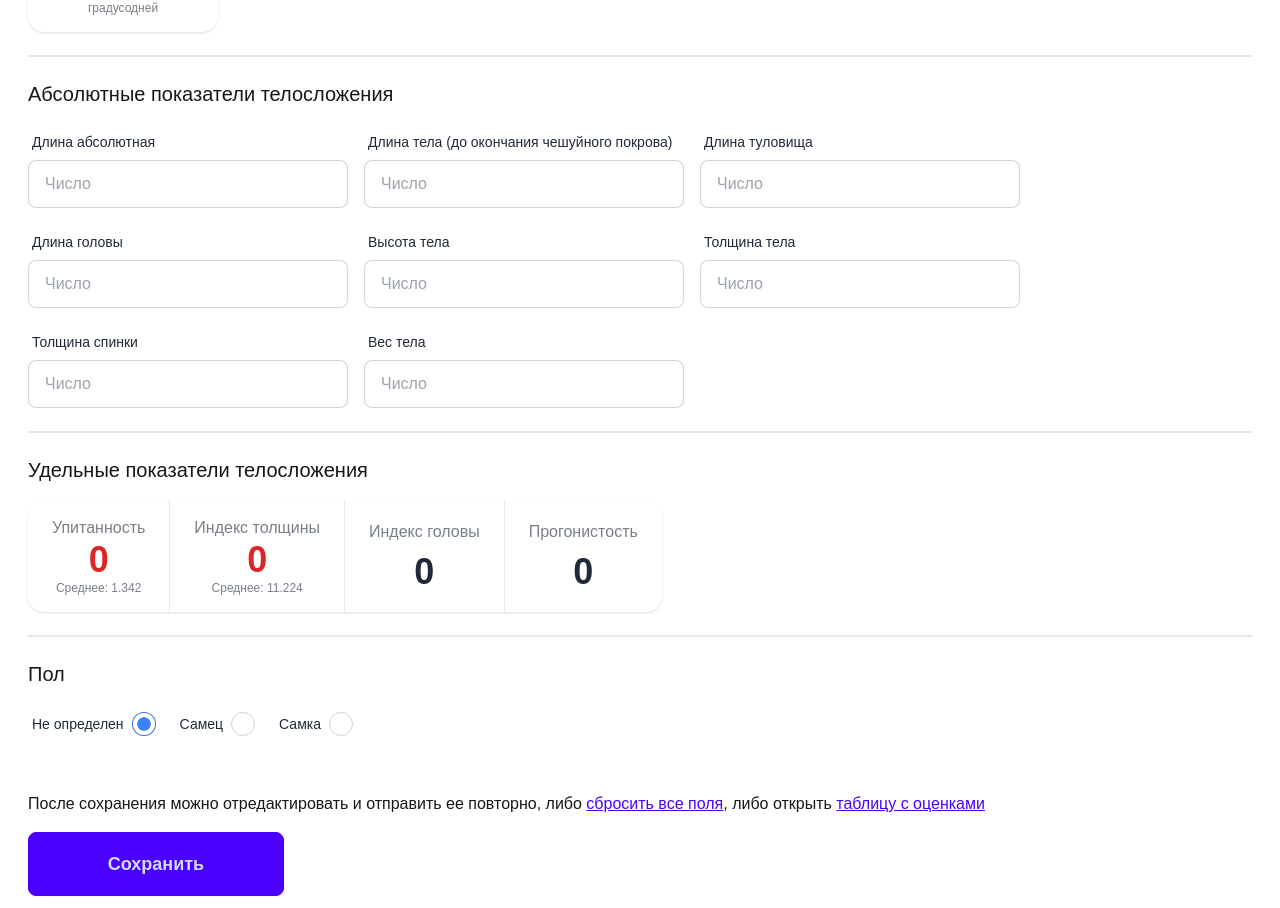
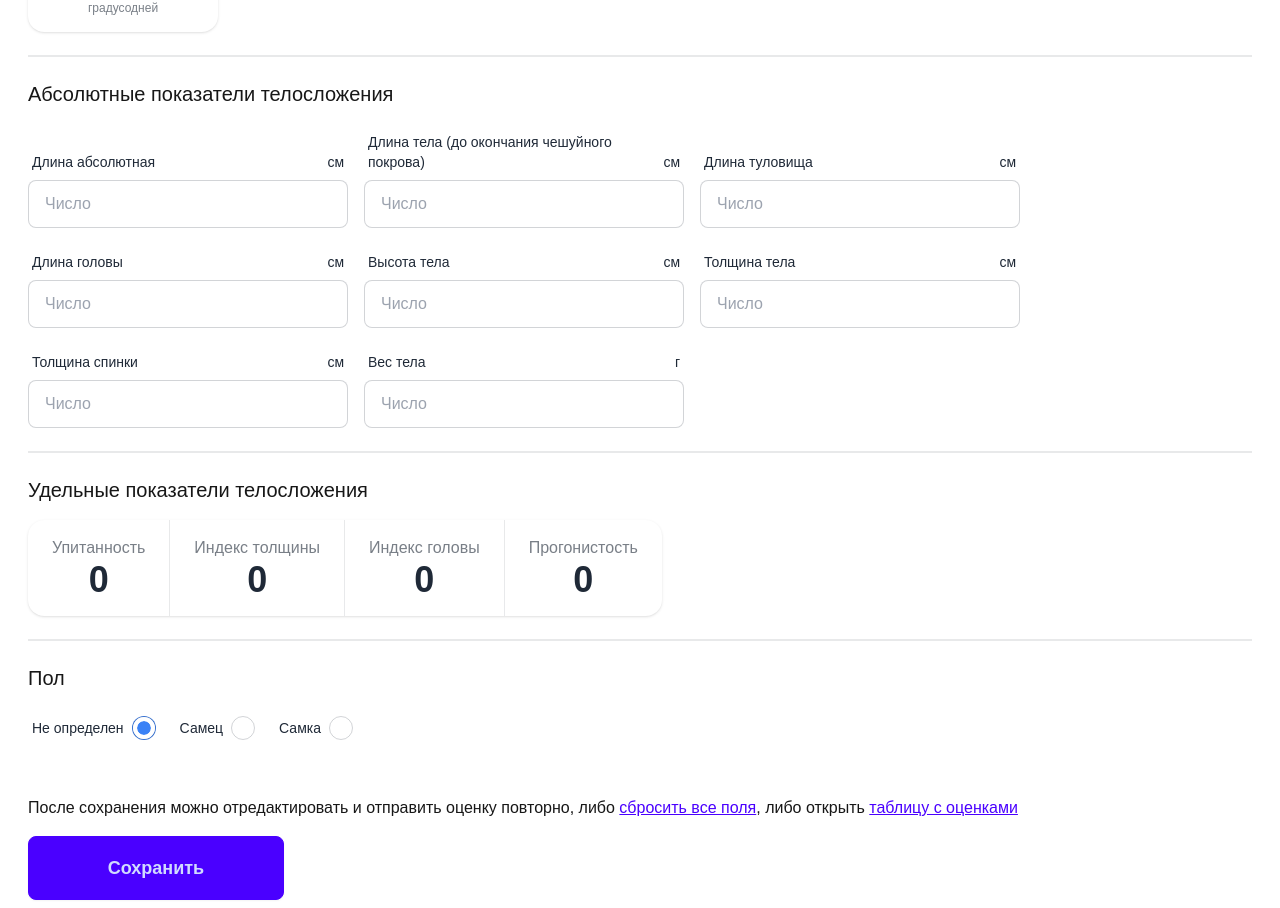
Before and after one commit to stb1rd/salmon-ui, a Next.js app: page /new-bonitet in a window 1280 px wide. Shown: the part 436-1344 px from the top of the page. Built offline with nearby package versions, Linux system fonts and the light colour scheme.

Commit message:
fix: полишинг формы и лейаута

```diff
--- a/src/components/Layout.tsx
+++ b/src/components/Layout.tsx
@@ -15,7 +15,7 @@ export const Layout = ({ children }: { children: ReactNode }) => (
     <Head>
       <title>{process.env.NODE_ENV === 'development' ? '⚙️ ' : ''}Форель для всех</title>
     </Head>
-    <header className="flex gap-2 justify-between p-2 bg-white sticky top-0 z-10">
+    <header className="flex gap-2 justify-between p-2 bg-white sticky top-0 z-10 max-w-[1384px] mx-auto">
       <Link href="/" className="flex gap-2 items-center btn btn-link no-underline hover:no-underline">
         <WaterIcon style={{ color: '#444', fontSize: 32 }} />
         <span className="text-xl text-foreground font-serif">форель для всех</span>
@@ -43,6 +43,6 @@ export const Layout = ({ children }: { children: ReactNode }) => (
         </nav>
       </div>
     </header>
-    <main className="px-7 py-2 mt-8">{children}</main>
+    <main className="px-7 py-2 mt-8 max-w-[1384px] mx-auto">{children}</main>
   </>
 );
--- a/src/components/content/MeasurementForm/MeasurementForm.tsx
+++ b/src/components/content/MeasurementForm/MeasurementForm.tsx
@@ -59,8 +59,8 @@ export const MeasurementForm = () => {
         )}
         <div className="mt-12 flex gap-4 flex-col items-start">
           {isErrorVisible && (
-            <div className="toast">
-              <div role="alert" className="alert alert-error bg-red-600 text-white">
+            <div className="toast toast-top top-16 toast-center min-w-px w-11/12 md:toast-end md:toast-bottom md:w-auto">
+              <div role="alert" className="alert alert-error bg-red-600 text-white whitespace-pre-wrap">
                 <ErrorOutlineIcon fontSize="small" />
                 <span>
                   <strong>Ошибка</strong> при сохранении данных, попробуйте еще раз
@@ -76,9 +76,9 @@ export const MeasurementForm = () => {
             </div>
           )}
           {isSuccessMsgVisible && (
-            <div className="toast">
+            <div className="toast toast-top top-16 toast-center min-w-px w-full md:toast-end md:toast-bottom md:w-auto">
               <div className="flex flex-col gap-1 items-start">
-                <div className="alert bg-green-600 text-white w-auto pr-8">
+                <div className="alert bg-green-600 text-white w-full md:w-auto pr-8 grid-flow-col">
                   <DoneIcon />
                   <strong>Оценка сохранена</strong>
                   <button
@@ -92,8 +92,28 @@ export const MeasurementForm = () => {
               </div>
             </div>
           )}
-          <p>
-            После сохранения можно отредактировать и отправить ее повторно, либо{' '}
+          <p className="md:hidden block">
+            После сохранения можно отредактировать и отправить оценку повторно, либо{' '}
+            <button
+              type="button"
+              className="btn-link"
+              onClick={() => {
+                reset();
+                setIsSuccessMsgVisible(false);
+              }}
+            >
+              сбросить все поля
+            </button>
+            ,
+          </p>
+          <p className="md:hidden block mt-4">
+            либо открыть{' '}
+            <Link className="btn-link" href="/log">
+              таблицу с оценками
+            </Link>
+          </p>
+          <p className="hidden md:block">
+            После сохранения можно отредактировать и отправить оценку повторно, либо{' '}
             <button
               type="button"
               className="btn-link"
@@ -109,13 +129,13 @@ export const MeasurementForm = () => {
               таблицу с оценками
             </Link>
           </p>
-          <div className="flex gap-12 items-center">
-            <button type="submit" className="btn btn-primary btn-lg btn-wide" disabled={isPending}>
+          <div className="flex gap-12 items-center w-full">
+            <button type="submit" className="btn btn-primary btn-lg w-full md:btn-wide" disabled={isPending}>
               {isPending && <span className="loading loading-spinner" />}
               {!isPending && 'Сохранить'}
             </button>
             {isSuccess && (
-              <Link className="btn-link" href="/log">
+              <Link className="btn-link hidden md:block" href="/log">
                 Открыть таблицу с оценками
               </Link>
             )}
--- a/src/components/content/MeasurementForm/SectionCommon.tsx
+++ b/src/components/content/MeasurementForm/SectionCommon.tsx
@@ -17,10 +17,10 @@ export const SectionCommon = () => {
   const heightBody = Number(watch('heightBody')) || 0;
 
   const fatnessFactor = !weight || !lengthAbsolute ? 0 : getRounded((weight / Math.pow(lengthAbsolute, 3)) * 100);
-  const isFatnessFactorValid = Math.abs(FATNESS_FACTOR_AVG - fatnessFactor) > 0.1;
+  const isFatnessFactorValid = fatnessFactor && Math.abs(FATNESS_FACTOR_AVG - fatnessFactor) > 0.1;
 
   const thickFactor = !lengthAbsolute || !thicknessBody ? 0 : getRounded((thicknessBody / lengthAbsolute) * 100);
-  const isThickFactorValid = Math.abs(THICK_FACTOR_AVG - thickFactor) > 1;
+  const isThickFactorValid = thickFactor && Math.abs(THICK_FACTOR_AVG - thickFactor) > 1;
 
   const headFactor = !lengthHead || !lengthAbsolute ? 0 : getRounded((lengthHead / lengthAbsolute) * 100);
   const runnabilityIndex = !heightBody || !lengthAbsolute ? 0 : getRounded(lengthAbsolute / heightBody);
@@ -32,9 +32,9 @@ export const SectionCommon = () => {
         <Input type="date" name="dateOfBirth" label="Дата рождения" />
         <Input type="date" name="dateOfHatch" label="Дата вылупления" />
         <Input type="date" name="dateOfFirstFeed" label="Дата начала питания" />
-        <Input type="number" name="ageInDays" label="Расчетный возраст (дни)" max={365_100} />
+        <Input type="number" name="ageInDays" label="Расчетный возраст" topRightLabel="(дни)" max={365_100} />
       </div>
-      <div className="stats shadow mt-4">
+      <div className="stats shadow mt-4 w-full md:w-auto">
         <div className="stat place-items-center">
           <div className="stat-title">Расчетный возраст</div>
           <div className="stat-value">{ageInDayDegrees}</div>
@@ -42,30 +42,35 @@ export const SectionCommon = () => {
         </div>
       </div>
       <div className="divider" />
-      <div className="mt-4 flex gap-4 flex-wrap">
+      <div className="mt-4 flex gap-4 flex-wrap items-end">
         <h2 className="text-xl w-full">Абсолютные показатели телосложения</h2>
-        <Input type="number" name="lengthAbsolute" label="Длина абсолютная" />
-        <Input type="number" name="lengthBeforeScales" label="Длина тела (до окончания чешуйного покрова)" />
-        <Input type="number" name="lengthBody" label="Длина туловища" />
-        <Input type="number" name="lengthHead" label="Длина головы" />
-        <Input type="number" name="heightBody" label="Высота тела" />
-        <Input type="number" name="thicknessBody" label="Толщина тела" step={0.01} />
-        <Input type="number" name="thicknessOfBack" label="Толщина спинки" />
-        <Input type="number" name="weight" label="Вес тела" />
+        <Input type="number" name="lengthAbsolute" label="Длина абсолютная" topRightLabel="см" />
+        <Input
+          type="number"
+          name="lengthBeforeScales"
+          label="Длина тела (до окончания чешуйного покрова)"
+          topRightLabel="см"
+        />
+        <Input type="number" name="lengthBody" label="Длина туловища" topRightLabel="см" />
+        <Input type="number" name="lengthHead" label="Длина головы" topRightLabel="см" />
+        <Input type="number" name="heightBody" label="Высота тела" topRightLabel="см" />
+        <Input type="number" name="thicknessBody" label="Толщина тела" step={0.01} topRightLabel="см" />
+        <Input type="number" name="thicknessOfBack" label="Толщина спинки" topRightLabel="см" />
+        <Input type="number" name="weight" label="Вес тела" topRightLabel="г" />
       </div>
       <div className="divider" />
       <div className="mt-4 flex gap-4 flex-wrap">
         <h2 className="text-xl w-full">Удельные показатели телосложения</h2>
-        <div className="stats shadow stats-horizontal">
+        <div className="stats shadow w-full md:w-auto stats-vertical md:stats-horizontal">
           <div className="stat place-items-center">
             <div className="stat-title">Упитанность</div>
             <div className={`stat-value ${isFatnessFactorValid ? 'text-red-600' : ''}`}>{fatnessFactor}</div>
-            <div className="stat-desc">Среднее: {FATNESS_FACTOR_AVG}</div>
+            {!!fatnessFactor && <div className="stat-desc">Среднее: {FATNESS_FACTOR_AVG}</div>}
           </div>
           <div className="stat place-items-center">
             <div className="stat-title">Индекс толщины</div>
             <div className={`stat-value ${isThickFactorValid ? 'text-red-600' : ''}`}>{thickFactor}</div>
-            <div className="stat-desc">Среднее: {THICK_FACTOR_AVG}</div>
+            {!!thickFactor && <div className="stat-desc">Среднее: {THICK_FACTOR_AVG}</div>}
           </div>
           <div className="stat place-items-center">
             <div className="stat-title">Индекс головы</div>
--- a/src/components/content/MeasurementForm/SectionMale.tsx
+++ b/src/components/content/MeasurementForm/SectionMale.tsx
@@ -10,12 +10,13 @@ export const SectionMale = () => {
       <div className="divider" />
       <div className="mt-4 flex gap-4 flex-wrap items-end">
         <h2 className="text-xl w-full">Репродуктивные показатели</h2>
-        <Input type="number" name="ejaculateVolume" label="Объем эякулята в день оплодотворения" />
-        <Input type="number" name="spermConcentration" label="Концентрация сперматозоидов/сперматокрит" />
+        <Input type="number" name="ejaculateVolume" label="Объем эякулята в день оплодотворения" topRightLabel="мл" />
+        <Input type="number-percent" name="spermConcentration" label="Концентрация сперматозоидов/сперматокрит" />
         <Input
           type="number"
           name="spermMotilityTime"
           label="Время подвижности сперматозоидов на оплодотворяющем растворе/воде"
+          topRightLabel="сек"
         />
       </div>
       <div className="divider" />
--- a/src/components/ui/Input.tsx
+++ b/src/components/ui/Input.tsx
@@ -6,14 +6,16 @@ type Props = {
   max?: number;
   step?: number;
   type?: 'text' | 'date' | 'number' | 'number-percent';
+  topRightLabel?: string;
 };
 
-export const Input = ({ label, name, type = 'text', max, step }: Props) => {
+export const Input = ({ label, name, type = 'text', max, step, topRightLabel }: Props) => {
   let inputType = type;
   let placeholder = 'Текст';
   let inputMin;
   let inputMax;
   let inputStep;
+  let inputmode;
   if (type === 'number') {
     placeholder = 'Число';
     inputMin = 0;
@@ -31,13 +33,17 @@ export const Input = ({ label, name, type = 'text', max, step }: Props) => {
   if (step) {
     inputStep = step;
   }
+  if (inputType === 'number') {
+    inputmode = 'decimal' as const;
+  }
 
   const { register } = useFormContext();
 
   return (
     <label className="form-control w-full max-w-xs">
-      <div className="label">
+      <div className="label items-end">
         <span className="label-text">{label}</span>
+        {topRightLabel && <span className="label-text">{topRightLabel}</span>}
       </div>
       <input
         type={inputType}
@@ -46,6 +52,7 @@ export const Input = ({ label, name, type = 'text', max, step }: Props) => {
         min={inputMin}
         max={inputMax}
         step={inputStep}
+        inputMode={inputmode}
         required
         {...register(name)}
       />
--- a/src/pages/index.tsx
+++ b/src/pages/index.tsx
@@ -10,7 +10,7 @@ export default function Home() {
         </p>
         <p className="mt-6">Доступный функционал</p>
         <Link href="/new-bonitet" className="btn btn-primary">
-          Добавить бонитет
+          Начать оценку
         </Link>
       </div>
     </div>
```
Also changed, not shown: src/components/content/MeasurementForm/SectionFemale.tsx (+4 -4 lines).
